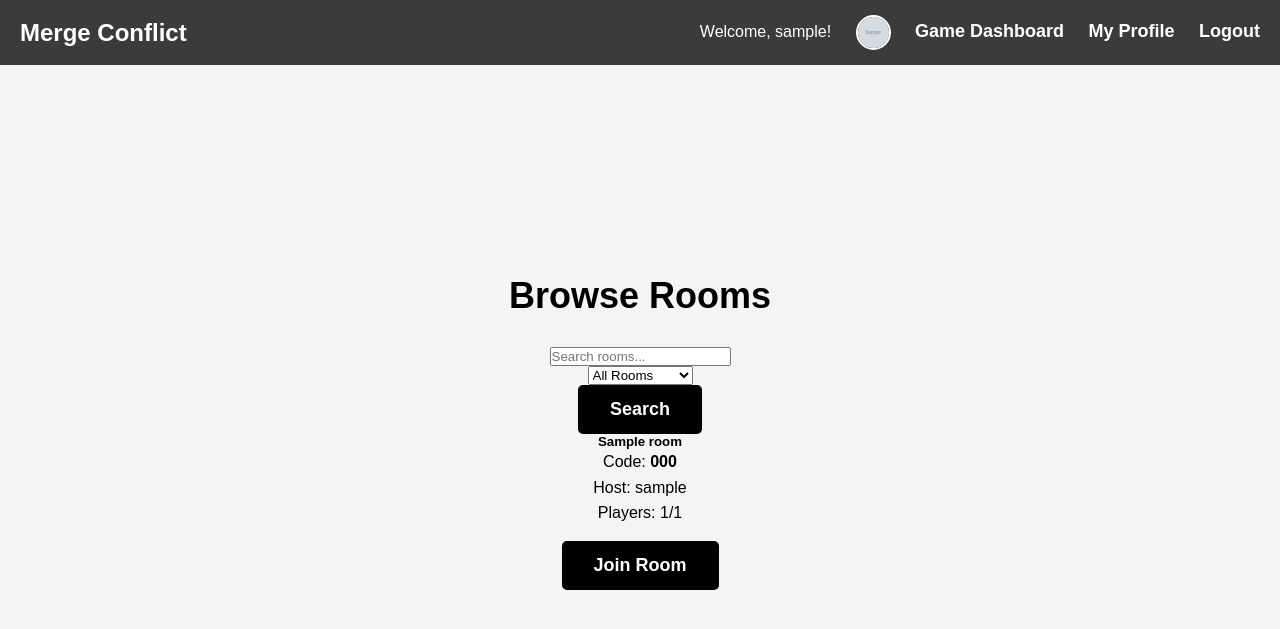
After one commit to tlawler1986/MergeConflict, a Django app: page /rooms/ in a window 1280 px wide. The commit adds this page. Shown: the top 629 px of the page. Run offline with Django 5.2, Linux system fonts and the light colour scheme; a user stored in the database is signed in; tables that the repository leaves empty hold one stand-in row (values such as "Sample post"); grey boxes marked "Sample" are stand-in pictures.

Commit message:
fixed url patter for game room

```diff
--- a/main_app/templates/game-lobby.html
+++ b/main_app/templates/game-lobby.html
@@ -418,6 +418,9 @@ function updateLobby() {
         });
 }
 
+// Initial check
+updateLobby();
+
 // Poll every 3 seconds
 setInterval(updateLobby, 3000);
 </script>
--- /dev/null
+++ b/main_app/templates/room_list.html
@@ -0,0 +1,77 @@
+{% extends 'base.html' %}
+
+{% block title %}Browse Rooms - Merge Conflict{% endblock %}
+
+{% block content %}
+<div class="container mt-4">
+    <h1>Browse Rooms</h1>
+
+    <!-- Search and Filter -->
+    <form method="get" class="mb-4">
+        <div class="row">
+            <div class="col-md-6">
+                <input type="text" name="search" class="form-control"
+                       placeholder="Search rooms..." value="{{ search_query }}">
+            </div>
+            <div class="col-md-4">
+                <select name="filter" class="form-select">
+                    <option value="all" {% if filter_type == 'all' %}selected{% endif %}>All Rooms</option>
+                    <option value="mine" {% if filter_type == 'mine' %}selected{% endif %}>My Rooms</option>
+                    <option value="active" {% if filter_type == 'active' %}selected{% endif %}>Active Games</option>
+                </select>
+            </div>
+            <div class="col-md-2">
+                <button type="submit" class="btn btn-primary w-100">Search</button>
+            </div>
+        </div>
+    </form>
+
+    <!-- Room List -->
+    <div class="row">
+        {% for room in page_obj %}
+        <div class="col-md-6 mb-3">
+            <div class="card">
+                <div class="card-body">
+                    <h5 class="card-title">{{ room.name }}</h5>
+                    <p class="card-text">
+                        Code: <strong>{{ room.room_code }}</strong><br>
+                        Host: {{ room.creator.username }}<br>
+                        Players: {{ room.player_count }}/{{ room.max_players }}
+                    </p>
+                    <a href="{% url 'room' room.room_code %}" class="btn btn-primary">Join Room</a>
+                </div>
+            </div>
+        </div>
+        {% empty %}
+        <div class="col-12">
+            <p>No rooms found. <a href="{% url 'dashboard' %}">Create one!</a></p>
+        </div>
+        {% endfor %}
+    </div>
+
+    <!-- Pagination -->
+    {% if page_obj.has_other_pages %}
+    <nav>
+        <ul class="pagination">
+            {% if page_obj.has_previous %}
+            <li class="page-item">
+                <a class="page-link" href="?page={{ page_obj.previous_page_number }}&search={{ search_query }}&filter={{ filter_type }}">Previous</a>
+            </li>
+            {% endif %}
+
+            {% for num in page_obj.paginator.page_range %}
+            <li class="page-item {% if page_obj.number == num %}active{% endif %}">
+                <a class="page-link" href="?page={{ num }}&search={{ search_query }}&filter={{ filter_type }}">{{ num }}</a>
+            </li>
+            {% endfor %}
+
+            {% if page_obj.has_next %}
+            <li class="page-item">
+                <a class="page-link" href="?page={{ page_obj.next_page_number }}&search={{ search_query }}&filter={{ filter_type }}">Next</a>
+            </li>
+            {% endif %}
+        </ul>
+    </nav>
+    {% endif %}
+</div>
+{% endblock %}
--- a/main_app/urls.py
+++ b/main_app/urls.py
@@ -4,6 +4,7 @@ from . import views
 urlpatterns = [
   path('', views.home, name='home'),
   path('room/', views.dashboard, name='dashboard'),
+  path('rooms/', views.room_list, name='room_list'),
   path('room/join/', views.join_room, name='join_room'),
   path('room/<str:room_code>/', views.room, name='room'),
   path('profile/edit/', views.edit_profile, name='edit_profile'),
--- a/main_app/views.py
+++ b/main_app/views.py
@@ -2,6 +2,8 @@ import requests
 from django.shortcuts import render, redirect, get_object_or_404
 from django.views.generic.edit import CreateView, UpdateView, DeleteView
 from django.views.generic import DetailView, ListView
+from django.db.models import Q, Count
+from django.core.paginator import Paginator
 from django.contrib.auth import login
 from django.contrib.auth.views import LoginView, LogoutView
 from django.contrib.auth.decorators import login_required
@@ -54,6 +56,58 @@ def dashboard(request):
         'user_rooms': user_rooms,
     }
     return render(request, 'dashboard.html', context)
+
+@login_required
+def room_list(request):
+    """Display all rooms with search and filter"""
+    # Get query parameters
+    search_query = request.GET.get('search', '')
+    filter_type = request.GET.get('filter', 'all')  # all, mine, active
+
+    # Base queryset
+    rooms = Room.objects.filter(is_active=True).annotate(
+        player_count=Count('memberships', filter=Q(memberships__is_active=True))
+    ).select_related('creator')
+
+    # Apply filters
+    if search_query:
+        rooms = rooms.filter(
+            Q(name__icontains=search_query) |
+            Q(room_code__icontains=search_query) |
+            Q(creator__username__icontains=search_query)
+        )
+
+    if filter_type == 'mine':
+        rooms = rooms.filter(
+            memberships__user=request.user,
+            memberships__is_active=True
+        )
+    elif filter_type == 'active':
+        rooms = rooms.filter(game__status='active')
+
+    # Order by most recent
+    rooms = rooms.order_by('-created_at')
+
+    # Paginate
+    paginator = Paginator(rooms, 20)
+    page_number = request.GET.get('page')
+    page_obj = paginator.get_page(page_number)
+
+    # Get user's recent rooms
+    recent_rooms = Room.objects.filter(
+        memberships__user=request.user,
+        memberships__is_active=True,
+        is_active=True
+    ).order_by('-memberships__joined_at')[:5]
+
+    context = {
+        'page_obj': page_obj,
+        'search_query': search_query,
+        'filter_type': filter_type,
+        'recent_rooms': recent_rooms,
+    }
+
+    return render(request, 'room_list.html', context)
 
 @login_required
 def join_room(request):
@@ -444,7 +498,7 @@ def lobby_status(request, room_code):
         if game.status == 'active':
             return JsonResponse({
                 'game_status': 'active',
-                'redirect': f'/room/{room_code}/play/'
+                'redirect': f'/room/{room_code}/game/'
             })
     except Game.DoesNotExist:
         pass
```
Also changed, not shown: main_app/templates/dashboard.html (+18 -0 lines).
